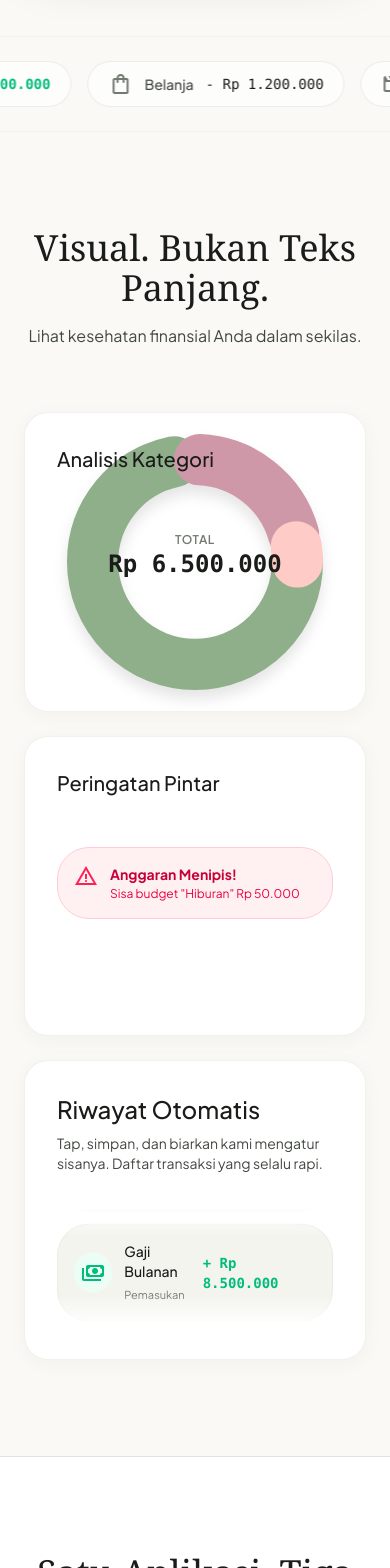
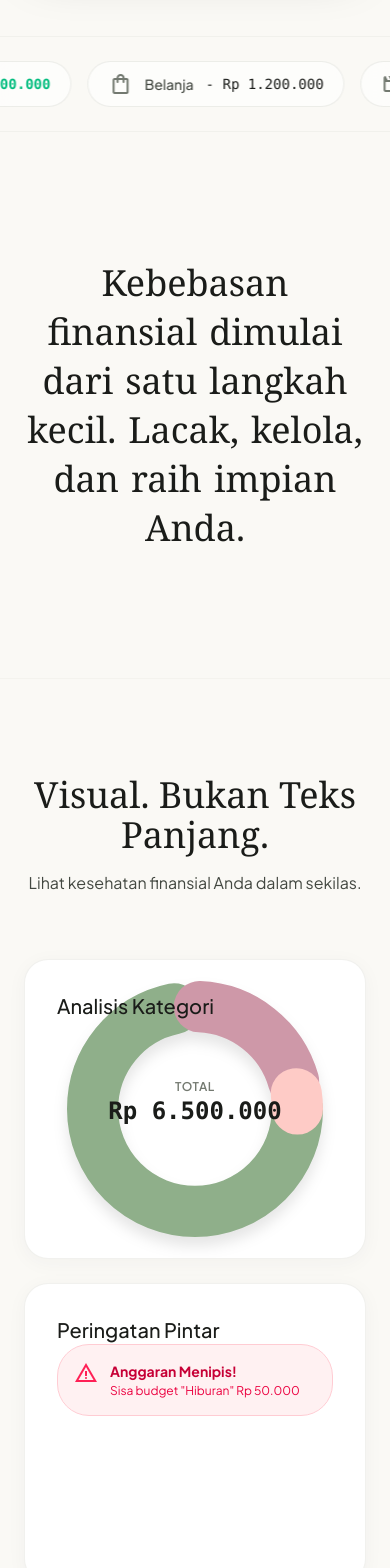
Before and after one commit to Maliq-dlt/Smart-Expanse, a Next.js app: page / in a window 390 px wide. Shown: the part 1080-2648 px from the top of the page. Built offline with nearby package versions, Linux system fonts and the light colour scheme.

Commit message:
feat: add awwwards style micro-interactions (spotlight card, scroll reveal text, scale parallax)

```diff
--- a/src/app/page.tsx
+++ b/src/app/page.tsx
@@ -83,6 +83,100 @@ function CountUpNumber({ value, prefix = "", suffix = "" }: { value: number, pre
   }, [value, isInView, prefix, suffix]);
 
   return <span ref={ref}>{prefix}0{suffix}</span>;
+}
+
+function SpotlightCard({ children, className = "", ...props }: any) {
+  const divRef = useRef<HTMLDivElement>(null);
+  const [position, setPosition] = useState({ x: 0, y: 0 });
+  const [opacity, setOpacity] = useState(0);
+
+  const handleMouseMove = (e: React.MouseEvent<HTMLDivElement>) => {
+    if (!divRef.current) return;
+    const rect = divRef.current.getBoundingClientRect();
+    setPosition({ x: e.clientX - rect.left, y: e.clientY - rect.top });
+  };
+
+  return (
+    <motion.div
+      ref={divRef}
+      onMouseMove={handleMouseMove}
+      onMouseEnter={() => setOpacity(1)}
+      onMouseLeave={() => setOpacity(0)}
+      className={`relative overflow-hidden rounded-3xl border border-[var(--color-surface-variant)]/50 ${className}`}
+      {...props}
+    >
+      <div
+        className="pointer-events-none absolute -inset-px opacity-0 transition duration-300 z-0"
+        style={{
+          opacity,
+          background: `radial-gradient(600px circle at ${position.x}px ${position.y}px, rgba(16, 185, 129, 0.1), transparent 40%)`, // Using a subtle emerald glow
+        }}
+      />
+      <div className="relative z-10 h-full">{children}</div>
+    </motion.div>
+  );
+}
+
+function ScrollRevealText({ text }: { text: string }) {
+  const ref = useRef<HTMLDivElement>(null);
+  const { scrollYProgress } = useScroll({
+    target: ref,
+    offset: ["start 80%", "end 50%"]
+  });
+
+  const words = text.split(" ");
+  return (
+    <div ref={ref} className="flex flex-wrap justify-center gap-x-3 gap-y-1 max-w-4xl mx-auto px-6 py-32">
+      {words.map((word, i) => {
+        const start = i / words.length;
+        const end = start + (1 / words.length);
+        // We use React.createElement to avoid issues with hook inside map if any, but mapping over array is fine if array length is constant.
+        // Even better, just call useTransform directly since words length is static.
+        // eslint-disable-next-line react-hooks/rules-of-hooks
+        const opacity = useTransform(scrollYProgress, [start, end], [0.15, 1]);
+        return (
+          <motion.span key={i} style={{ opacity }} className="text-4xl md:text-6xl font-serif text-[var(--color-on-background)] text-center leading-tight">
+            {word}
+          </motion.span>
+        );
+      })}
+    </div>
+  );
+}
+
+function ScaleRevealComponent() {
+  const ref = useRef<HTMLDivElement>(null);
+  const { scrollYProgress } = useScroll({
+    target: ref,
+    offset: ["start end", "center center"]
+  });
+
+  const scale = useTransform(scrollYProgress, [0, 1], [0.8, 1]);
+  const borderRadius = useTransform(scrollYProgress, [0, 1], ["48px", "0px"]);
+
+  return (
+    <section ref={ref} className="py-24 px-4 md:px-8 bg-[var(--color-background)] overflow-hidden">
+      <motion.div
+        style={{ scale, borderRadius }}
+        className="w-full aspect-video md:aspect-[21/9] bg-[var(--color-surface-lowest)] border border-[var(--color-surface-variant)]/50 shadow-2xl relative overflow-hidden mx-auto max-w-[1400px] flex items-center justify-center group"
+      >
+        <div className="absolute inset-0 bg-gradient-to-tr from-[var(--color-primary)]/10 via-transparent to-[var(--color-tertiary)]/10" />
+        <div className="absolute inset-0 bg-[url('https://grainy-gradients.vercel.app/noise.svg')] opacity-20 mix-blend-overlay pointer-events-none" />
+
+        <div className="text-center z-10 p-8 max-w-3xl">
+          <motion.div
+            initial={{ opacity: 0, y: 30 }}
+            whileInView={{ opacity: 1, y: 0 }}
+            transition={{ duration: 0.8, delay: 0.2 }}
+            viewport={{ once: true, margin: "-100px" }}
+          >
+            <h2 className="text-4xl md:text-6xl font-serif text-[var(--color-on-background)] mb-6 tracking-tight">Ketenangan Pikiran.</h2>
+            <p className="text-[var(--color-on-surface-variant)] text-xl">Dibungkus dalam desain yang mulus, sistem kami bekerja tanpa lelah menjaga arus kas Anda tetap sehat.</p>
+          </motion.div>
+        </div>
+      </motion.div>
+    </section>
+  );
 }
 
 export default function LandingPage() {
@@ -291,6 +385,11 @@ export default function LandingPage() {
         </motion.div>
       </section>
 
+      {/* --- AWWWARDS: SCROLL REVEAL TEXT --- */}
+      <section className="bg-[var(--color-background)] border-b border-[var(--color-surface-variant)]/30">
+        <ScrollRevealText text="Kebebasan finansial dimulai dari satu langkah kecil. Lacak, kelola, dan raih impian Anda." />
+      </section>
+
       {/* --- 3. VISUAL BENTO BOX --- */}
       <section id="bento" className="py-24 px-6 max-w-7xl mx-auto">
         <motion.div className="text-center mb-16" initial="hidden" whileInView="show" viewport={{ once: true }} variants={fadeUp}>
@@ -301,8 +400,8 @@ export default function LandingPage() {
         <div className="grid grid-cols-1 md:grid-cols-3 gap-6 auto-rows-[300px]">
 
           {/* Bento 1: Donut Chart with Category Labels */}
-          <motion.div
-            className="md:col-span-2 bg-[var(--color-surface-lowest)] rounded-3xl p-8 border border-[var(--color-surface-variant)]/50 shadow-soft relative overflow-hidden group"
+          <SpotlightCard
+            className="md:col-span-2 bg-[var(--color-surface-lowest)] p-8 shadow-soft group"
             initial={{ opacity: 0, y: 20 }}
             whileInView={{ opacity: 1, y: 0 }}
             viewport={{ once: true }}
@@ -337,11 +436,11 @@ export default function LandingPage() {
                 </div>
               </motion.div>
             </div>
-          </motion.div>
+          </SpotlightCard>
 
           {/* Bento 2: Budget Alert */}
-          <motion.div
-            className="bg-[var(--color-surface-lowest)] rounded-3xl p-8 border border-[var(--color-surface-variant)]/50 shadow-soft relative overflow-hidden flex flex-col justify-between"
+          <SpotlightCard
+            className="bg-[var(--color-surface-lowest)] p-8 shadow-soft flex flex-col justify-between"
             initial={{ opacity: 0, y: 20 }}
             whileInView={{ opacity: 1, y: 0 }}
             viewport={{ once: true }}
@@ -376,11 +475,11 @@ export default function LandingPage() {
                 </div>
               </motion.div>
             </div>
-          </motion.div>
+          </SpotlightCard>
 
           {/* Bento 3: Transaction List (Span 3) */}
-          <motion.div
-            className="md:col-span-3 bg-[var(--color-surface-lowest)] rounded-3xl p-8 border border-[var(--color-surface-variant)]/50 shadow-soft relative overflow-hidden flex flex-col md:flex-row gap-8 items-center"
+          <SpotlightCard
+            className="md:col-span-3 bg-[var(--color-surface-lowest)] p-8 shadow-soft flex flex-col md:flex-row gap-8 items-center"
             initial={{ opacity: 0, y: 20 }}
             whileInView={{ opacity: 1, y: 0 }}
             viewport={{ once: true }}
@@ -425,10 +524,13 @@ export default function LandingPage() {
                 ))}
               </motion.div>
             </div>
-          </motion.div>
+          </SpotlightCard>
 
         </div>
       </section>
+
+      {/* --- AWWWARDS: SCALE REVEAL SECTION --- */}
+      <ScaleRevealComponent />
 
       {/* --- 4. INTERACTIVE FEATURE TABS --- */}
       <section id="tabs" className="py-24 px-6 bg-[var(--color-surface-lowest)] border-y border-[var(--color-surface-variant)]">
```
